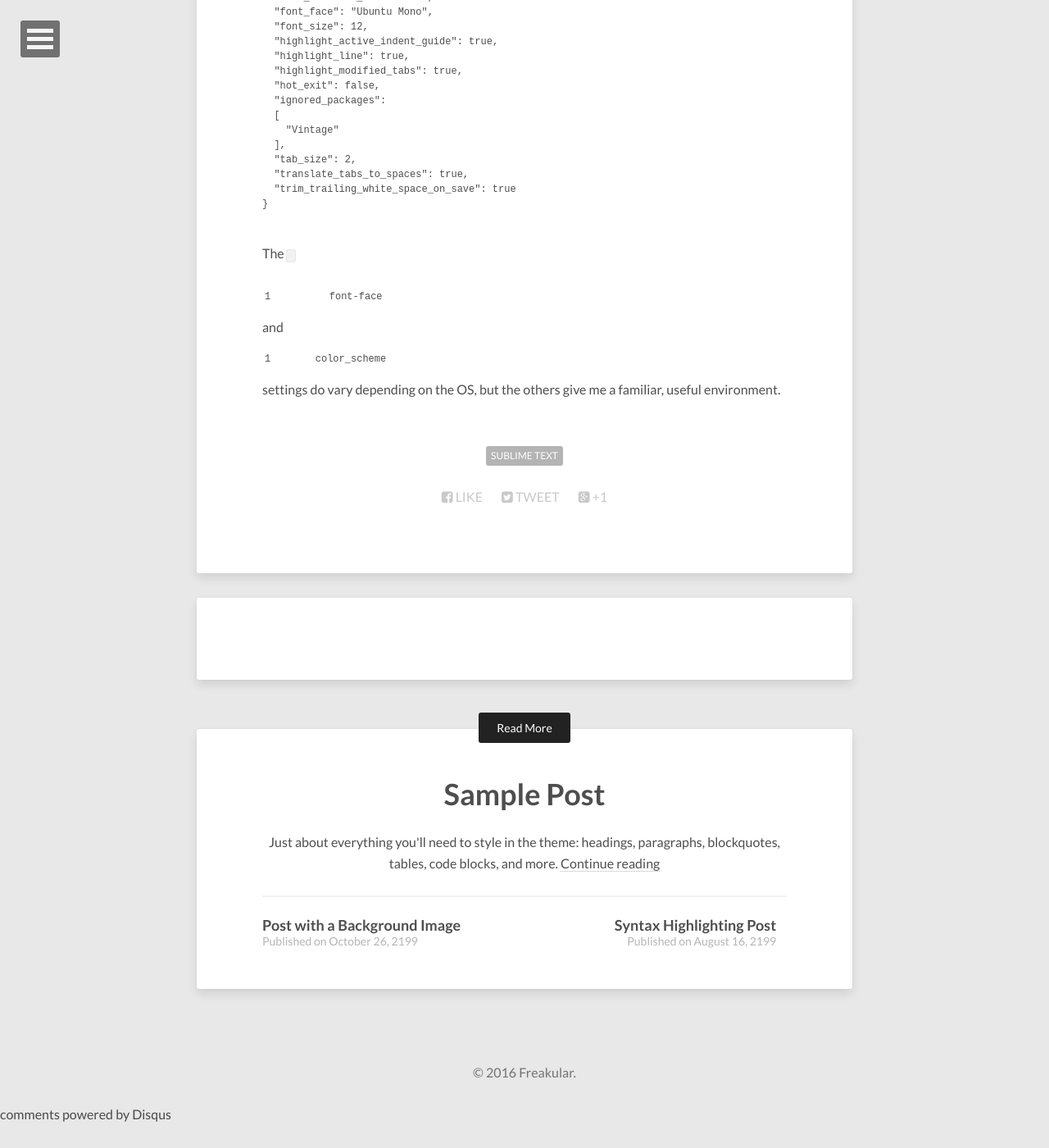
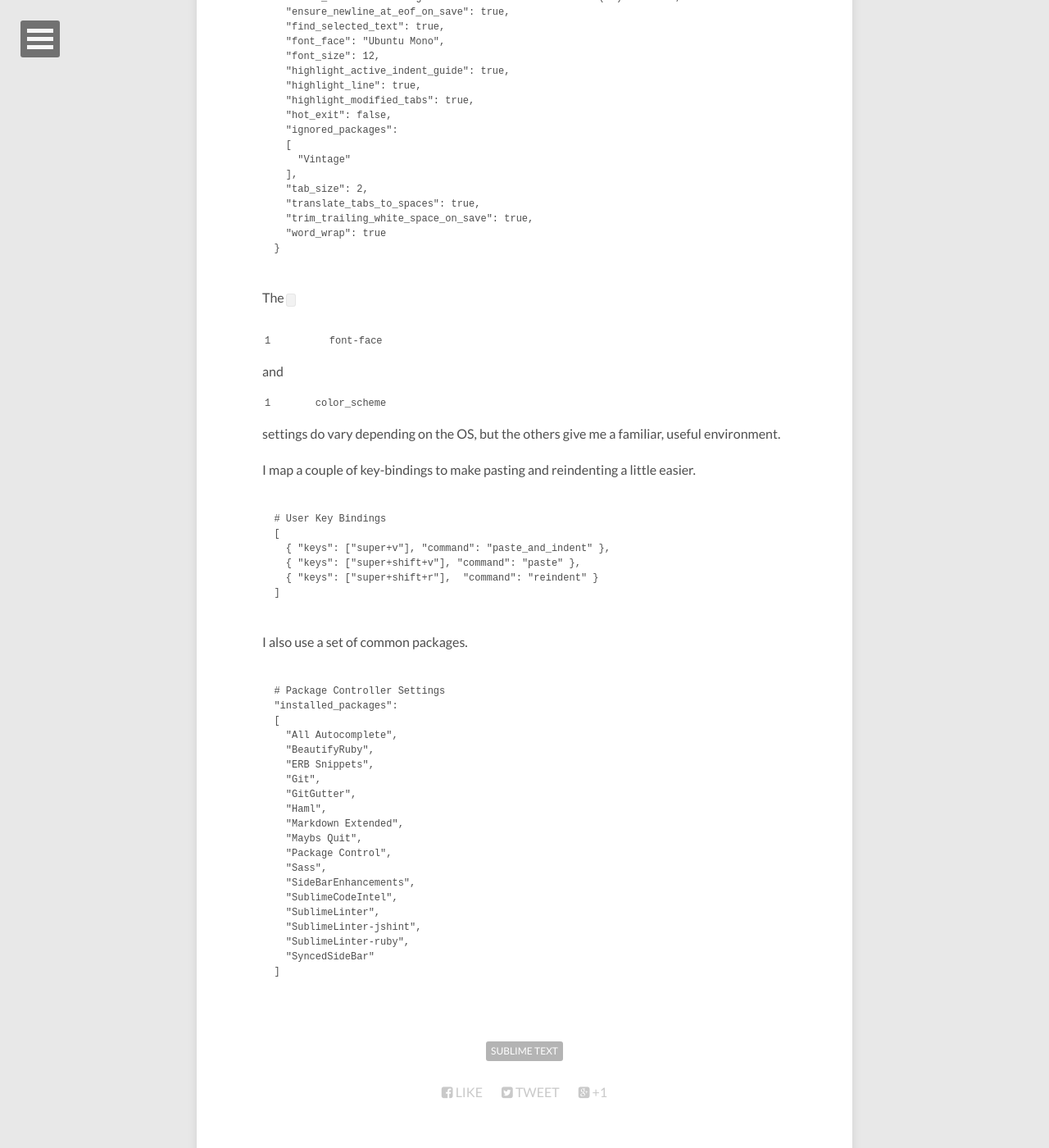
Before and after one commit to Pavling/Pavling.github.io, a Jekyll site: the page built from _posts/2015-02-27-sublime-text-user-preferences.md, in a window 1280 px wide and 1400 px high, scrolled down 722 px. Shown: the whole window at 82% size. Built offline with Jekyll 4.4.1, drawn with Linux system fonts in a browser that asks for light colours; nearby versions of some CDN libraries; comment, search, counter and statistics services are not loaded; before the commit the page ends 2090 px from its top, so only the background shows below that; some of the changed text lies outside the part shown.

Commit message:
Tweaking sublime settings

```diff
--- a/_posts/2015-02-27-sublime-text-user-preferences.md
+++ b/_posts/2015-02-27-sublime-text-user-preferences.md
@@ -13,26 +13,65 @@ image:
 Every time I set up a new dev environment, I prefer to set my preferences to comfortable defaults.
 
 {% highlight ruby %}
-{
-  "always_show_minimap_viewport": true,
-  "auto_complete_commit_on_tab": true,
-  "color_scheme": "Packages/User/SublimeLinter/Monokai (SL).tmTheme",
-  "ensure_newline_at_eof_on_save": true,
-  "find_selected_text": true,
-  "font_face": "Ubuntu Mono",
-  "font_size": 12,
-  "highlight_active_indent_guide": true,
-  "highlight_line": true,
-  "highlight_modified_tabs": true,
-  "hot_exit": false,
-  "ignored_packages":
-  [
-    "Vintage"
-  ],
-  "tab_size": 2,
-  "translate_tabs_to_spaces": true,
-  "trim_trailing_white_space_on_save": true
-}
+  # User Preferences
+  {
+    "always_show_minimap_viewport": true,
+    "auto_complete_commit_on_tab": true,
+    "codeintel_scan_files_in_project": true,
+    "color_scheme": "Packages/User/SublimeLinter/Monokai (SL).tmTheme",
+    "ensure_newline_at_eof_on_save": true,
+    "find_selected_text": true,
+    "font_face": "Ubuntu Mono",
+    "font_size": 12,
+    "highlight_active_indent_guide": true,
+    "highlight_line": true,
+    "highlight_modified_tabs": true,
+    "hot_exit": false,
+    "ignored_packages":
+    [
+      "Vintage"
+    ],
+    "tab_size": 2,
+    "translate_tabs_to_spaces": true,
+    "trim_trailing_white_space_on_save": true,
+    "word_wrap": true
+  }
 {% endhighlight %}
 
 The `font-face` and `color_scheme` settings do vary depending on the OS, but the others give me a familiar, useful environment.
+
+I map a couple of key-bindings to make pasting and reindenting a little easier.
+
+{% highlight ruby %}
+  # User Key Bindings
+  [
+    { "keys": ["super+v"], "command": "paste_and_indent" },
+    { "keys": ["super+shift+v"], "command": "paste" },
+    { "keys": ["super+shift+r"],  "command": "reindent" }
+  ]
+{% endhighlight %}
+
+I also use a set of common packages.
+
+{% highlight ruby %}
+  # Package Controller Settings
+  "installed_packages":
+  [
+    "All Autocomplete",
+    "BeautifyRuby",
+    "ERB Snippets",
+    "Git",
+    "GitGutter",
+    "Haml",
+    "Markdown Extended",
+    "Maybs Quit",
+    "Package Control",
+    "Sass",
+    "SideBarEnhancements",
+    "SublimeCodeIntel",
+    "SublimeLinter",
+    "SublimeLinter-jshint",
+    "SublimeLinter-ruby",
+    "SyncedSideBar"
+  ]
+{% endhighlight %}
```
